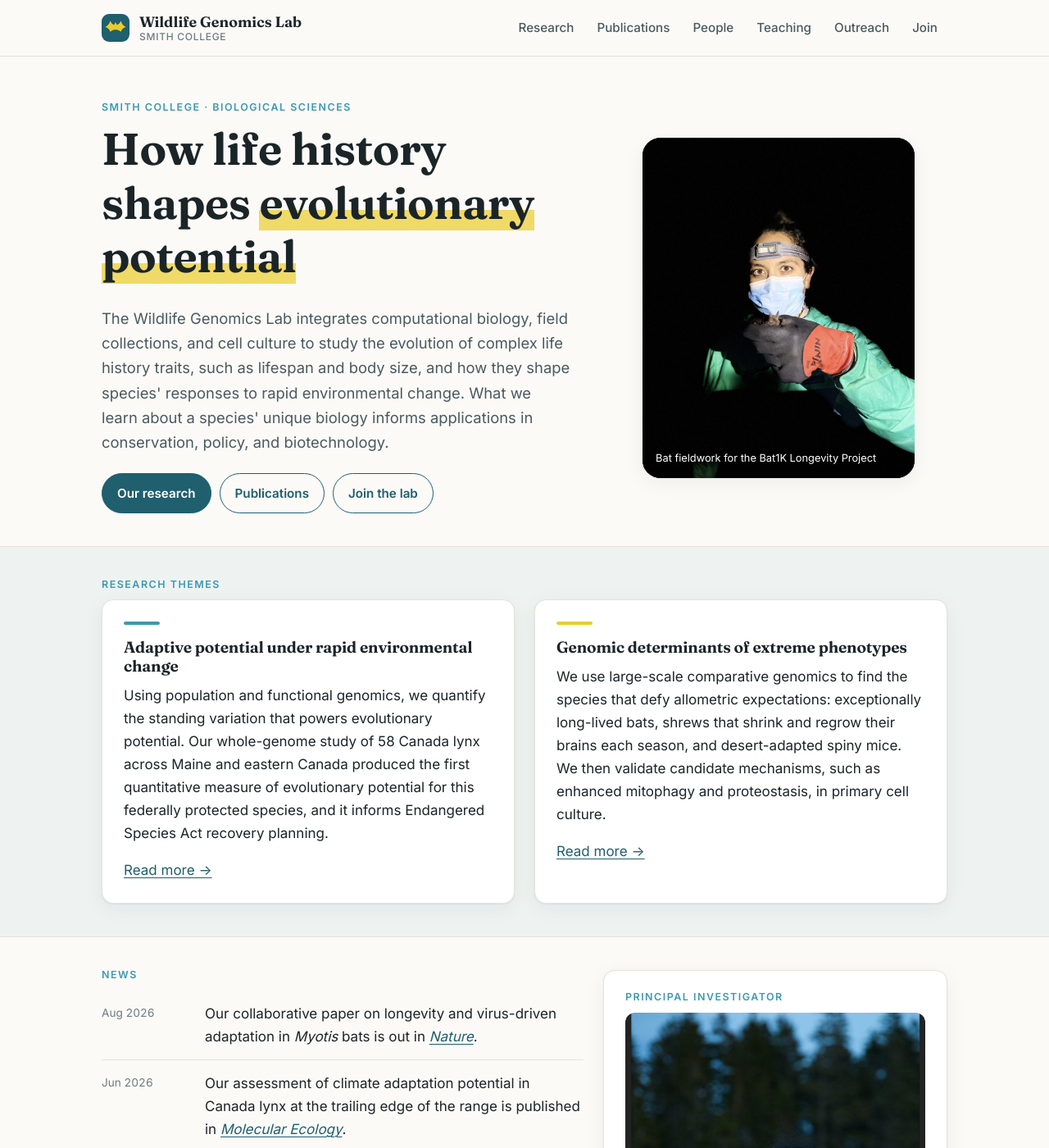
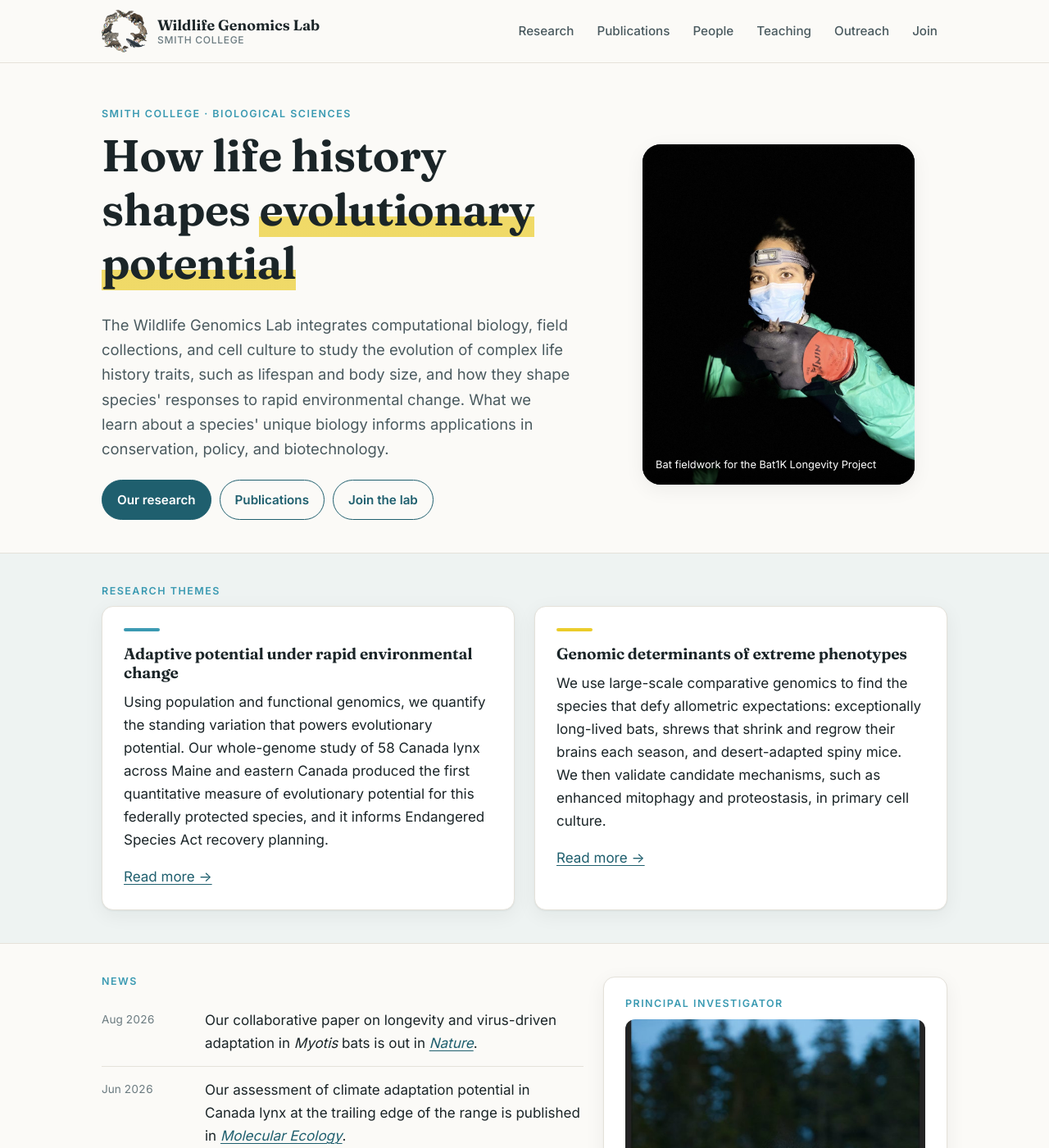
Before and after one commit to tanyalama/tanyalama.github.io, a Jekyll site: the page built from index.html, in a window 1280 px wide and 1400 px high. Shown: the whole window at 82% size. Built offline with Jekyll 4.4.1, drawn with Linux system fonts in a browser that asks for light colours.

Commit message:
New lab logo (header, footer, favicon); sharper Beatrice photo; restore Zane photo in Where are they now

```diff
--- a/_config.yml
+++ b/_config.yml
@@ -8,6 +8,7 @@
 url: "https://tanyalama.github.io"
 baseurl: ""
 lang: en
+logo: /assets/img/logo.png
 
 author:
   name: Tanya M. Lama
--- a/_data/people.yml
+++ b/_data/people.yml
@@ -38,6 +38,7 @@
     photo: andrea-batista.jpg
     now: "M.S. student, Genetics and Genomics, Universitat de Barcelona"
   - name: Zane Reedy
+    photo: zane-reedy.jpg
     now: "Embryology Laboratory Assistant, RMA of New York"
 
 alumni: []
--- a/_includes/footer.html
+++ b/_includes/footer.html
@@ -1,6 +1,7 @@
 <footer class="site-footer">
   <div class="wrap footer-grid">
-    <div>
+    <div class="footer-brand">
+      <img src="{{ '/assets/img/logo-192.png' | relative_url }}" alt="Wildlife Genomics Lab logo" width="96" height="96" loading="lazy">
       <p class="footer-title">{{ site.title }}</p>
       <p>Department of Biological Sciences<br>Clark Science Center, Smith College<br>44 College Lane, Northampton, MA 01063</p>
     </div>
--- a/_includes/header.html
+++ b/_includes/header.html
@@ -1,7 +1,7 @@
 <header class="site-header">
   <div class="wrap header-inner">
     <a class="brand" href="{{ '/' | relative_url }}">
-      <span class="brand-mark" aria-hidden="true"></span>
+      <img class="brand-mark" src="{{ '/assets/img/logo-192.png' | relative_url }}" alt="" width="56" height="56">
       <span class="brand-text">{{ site.title }}<small>{{ site.subtitle }}</small></span>
     </a>
     <input type="checkbox" id="nav-toggle" class="nav-toggle" aria-label="Toggle navigation">
--- a/_layouts/default.html
+++ b/_layouts/default.html
@@ -8,7 +8,9 @@
   <link rel="preconnect" href="https://fonts.gstatic.com" crossorigin>
   <link href="https://fonts.googleapis.com/css2?family=Fraunces:opsz,wght@9..144,500;9..144,650&family=Inter:wght@400;500;600&display=swap" rel="stylesheet">
   <link rel="stylesheet" href="{{ '/assets/css/main.css' | relative_url }}">
-  <link rel="icon" href="{{ '/assets/img/favicon.svg' | relative_url }}" type="image/svg+xml">
+  <link rel="icon" href="{{ '/assets/img/logo-192.png' | relative_url }}" type="image/png" sizes="192x192">
+  <link rel="icon" href="{{ '/assets/img/favicon-32.png' | relative_url }}" type="image/png" sizes="32x32">
+  <link rel="apple-touch-icon" href="{{ '/assets/img/apple-touch-icon.png' | relative_url }}">
 </head>
 <body>
   <a class="skip-link" href="#main">Skip to content</a>
--- a/assets/css/main.css
+++ b/assets/css/main.css
@@ -28,7 +28,7 @@
 .site-header{position:sticky;top:0;z-index:50;background:color-mix(in srgb,var(--paper) 88%,transparent);backdrop-filter:saturate(1.4) blur(10px);border-bottom:1px solid var(--line)}
 .header-inner{display:flex;align-items:center;justify-content:space-between;min-height:68px}
 .brand{display:flex;align-items:center;gap:12px;text-decoration:none;color:var(--ink)}
-.brand-mark{width:34px;height:34px;border-radius:9px;background:var(--teal) url("../img/favicon.svg") center/cover}
+.brand-mark{width:56px;height:56px;object-fit:contain}
 .brand-text{font-family:var(--serif);font-weight:650;font-size:1.12rem;line-height:1.1}
 .brand-text small{display:block;font-family:var(--sans);font-weight:500;font-size:.75rem;color:var(--muted);letter-spacing:.06em;text-transform:uppercase;margin-top:2px}
 .site-nav ul{list-style:none;display:flex;gap:4px;margin:0;padding:0}
@@ -129,3 +129,6 @@
 @media (max-width:760px){.footer-grid{grid-template-columns:1fr}}
 .person:not(:has(.ph)){border-top:4px solid var(--gold)}
 .person:not(:has(.ph)) .body{padding-top:22px}
+.footer-brand img{width:96px;height:96px;margin-bottom:10px}
+.header-inner{min-height:76px}
+@media (max-width:860px){.site-nav{top:76px}}
```
Also changed, not shown: assets/img/apple-touch-icon.png (added), assets/img/favicon-32.png (added), assets/img/favicon.svg (deleted), assets/img/logo-192.png (added), assets/img/logo.png (added), assets/img/people/beatrice-tauer.jpg, assets/img/people/zane-reedy.jpg (added).
